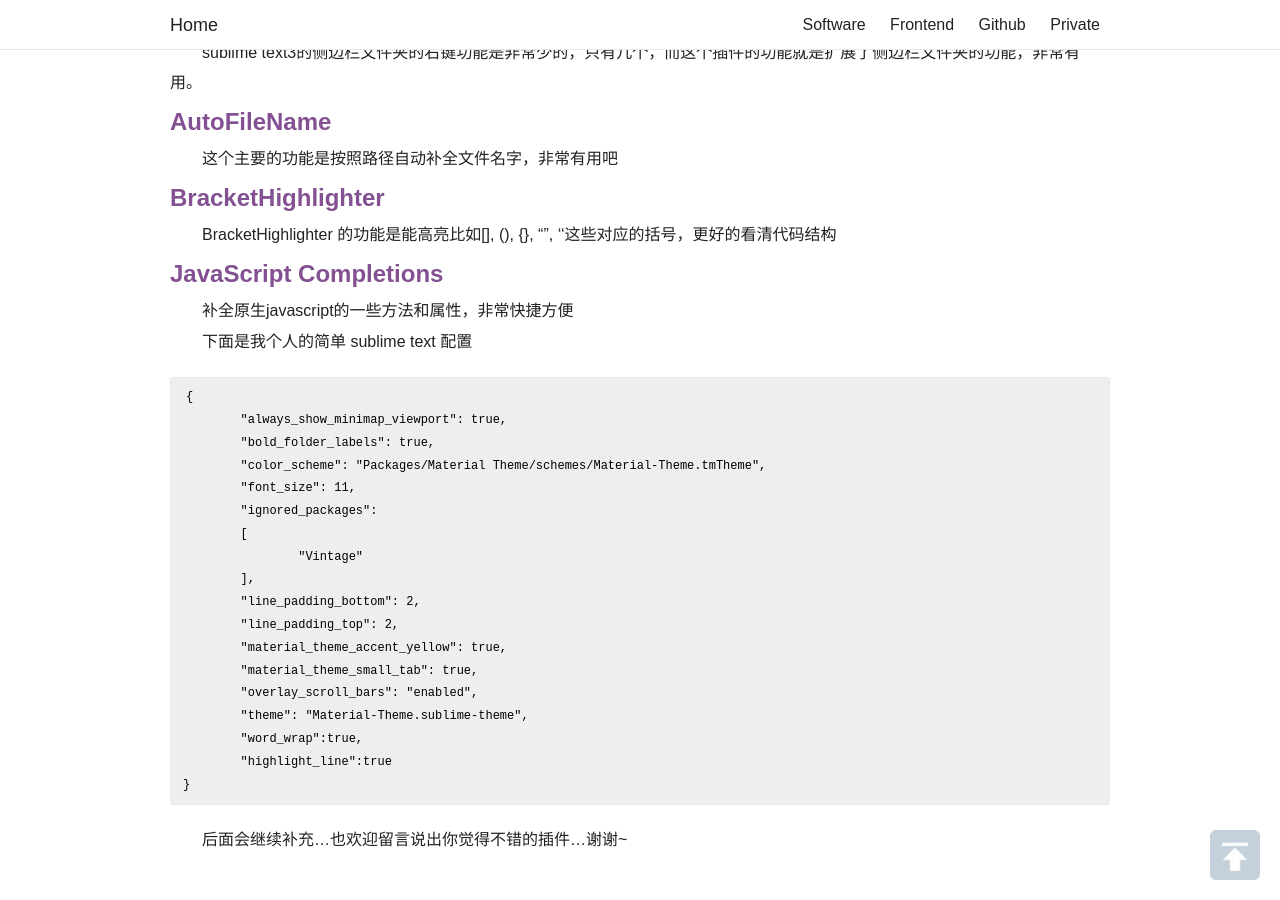
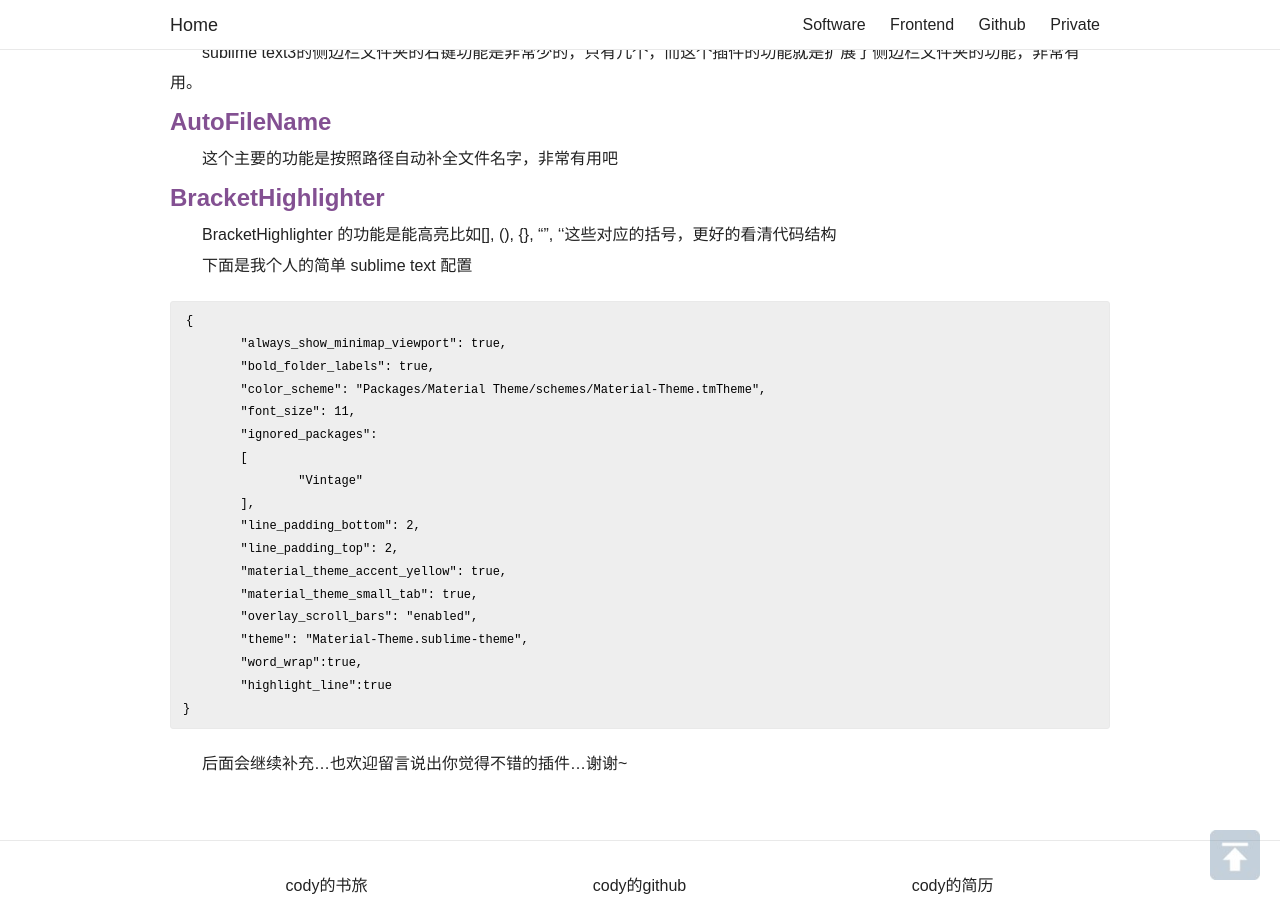
Before and after one commit to cody1991/cody1991.github.io, a Jekyll site: the page built from _posts/2015-09-22-sublime-text-guide.markdown, in a window 1280 px wide and 900 px high, scrolled down 2011 px. Built offline with Jekyll 4.4.1, drawn with Linux system fonts in a browser that asks for light colours; nearby versions of some CDN libraries; comment, search, counter and statistics services are not loaded.

Commit message:
remove a package on blog - sublime text3 guide

```diff
--- a/_posts/2015-09-22-sublime-text-guide.markdown
+++ b/_posts/2015-09-22-sublime-text-guide.markdown
@@ -64,10 +64,6 @@ sublime text3的侧边栏文件夹的右键功能是非常少的，只有几个
 
 BracketHighlighter 的功能是能高亮比如[], (), {}, "", ''这些对应的括号，更好的看清代码结构
 
-##[JavaScript Completions](https://packagecontrol.io/packages/JavaScript%20Completions)
-
-补全原生javascript的一些方法和属性，非常快捷方便
-
 下面是我个人的简单 sublime text 配置
 
 	{
```
